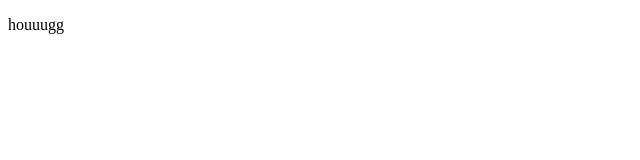
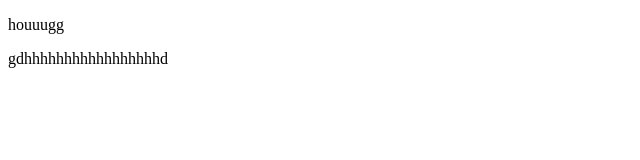
Before and after one commit to gitpintu/newrepo01, a plain HTML site: page index.html in a window 1280 px wide. Shown: the whole page, without its empty margins (0-640 px from the left). Drawn offline with Linux system fonts and the light colour scheme.

Commit message:
all commited skip stage

```diff
--- a/index.html
+++ b/index.html
@@ -7,5 +7,6 @@
 </head>
 <body>
     <p>houuugg</p>
-</body>
+    gdhhhhhhhhhhhhhhhhhd
+</yyuuyydjd>
 </html>
```
